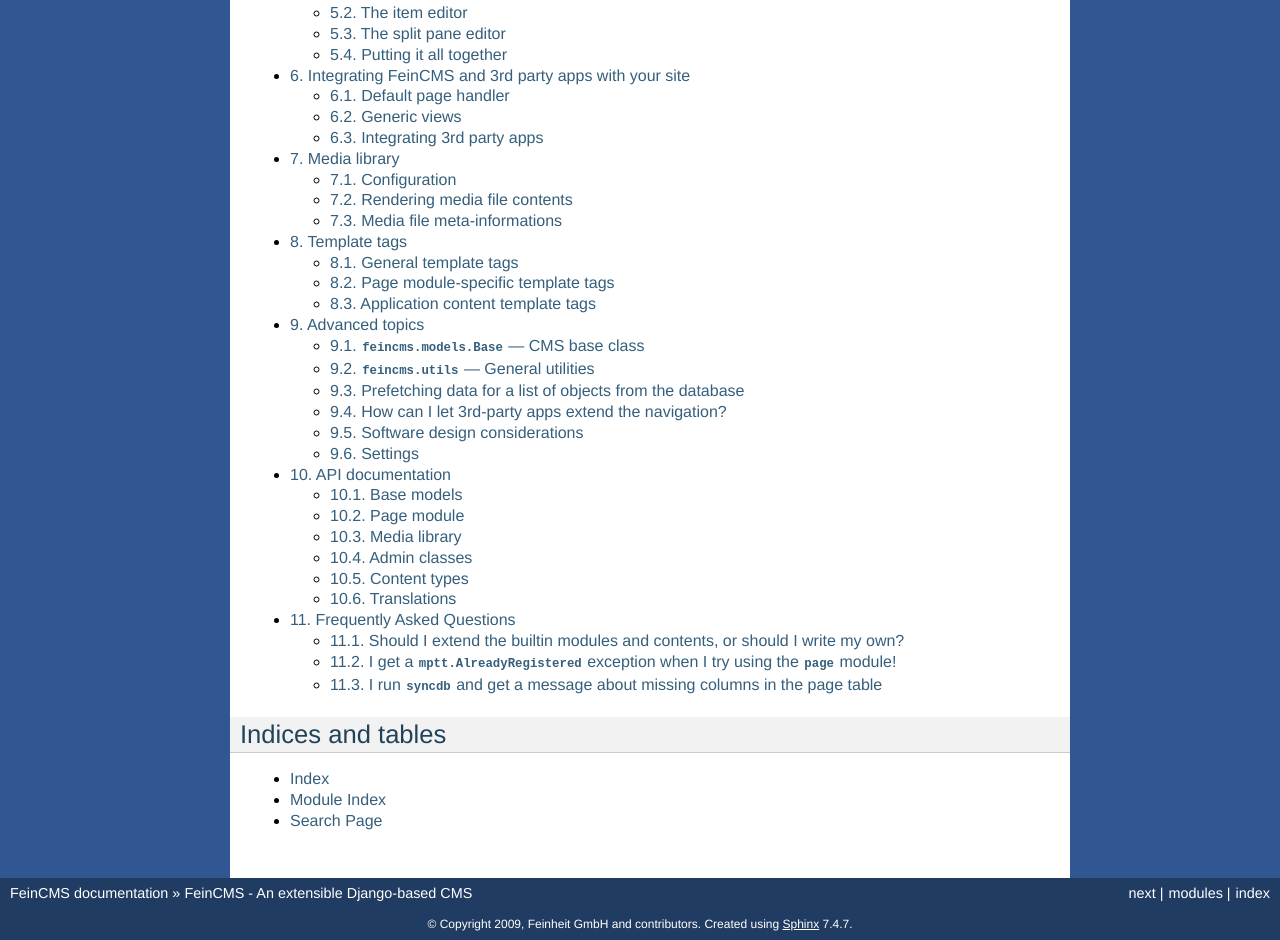
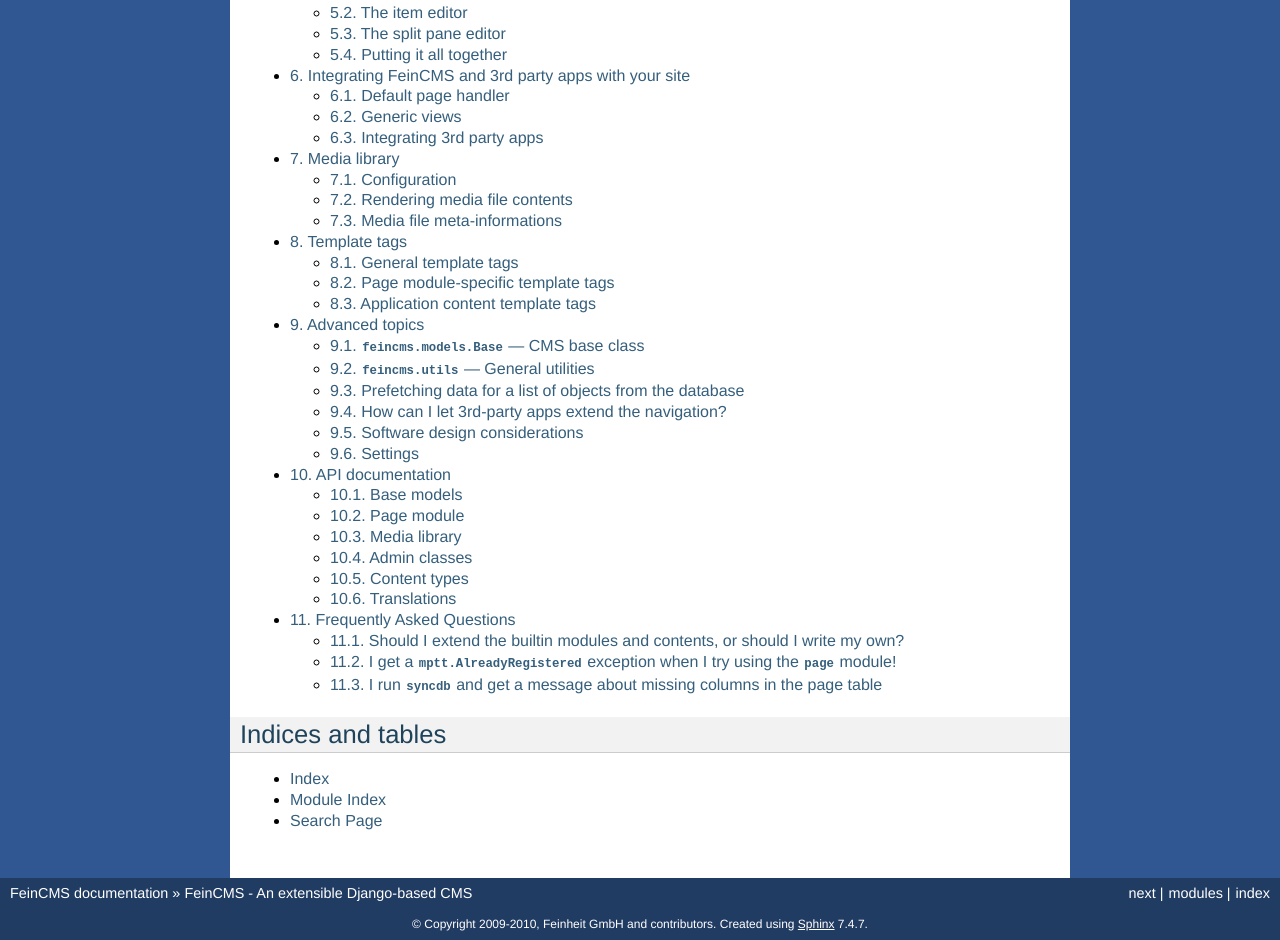
Before and after one commit to feincms/feincms, a Sphinx documentation site: the page built from docs/index.txt, in a window 1280 px wide. Shown: the part 958-1898 px from the top of the page. Built offline with Sphinx 7.4.7, drawn with Linux system fonts in a browser that asks for light colours.

Commit message:
Another year has passed

```diff
--- a/docs/conf.py
+++ b/docs/conf.py
@@ -40,7 +40,7 @@
 
 # General information about the project.
 project = u'FeinCMS'
-copyright = u'2009, Feinheit GmbH and contributors'
+copyright = u'2009-2010, Feinheit GmbH and contributors'
 
 # The version info for the project you're documenting, acts as replacement for
 # |version| and |release|, also used in various other places throughout the
```
